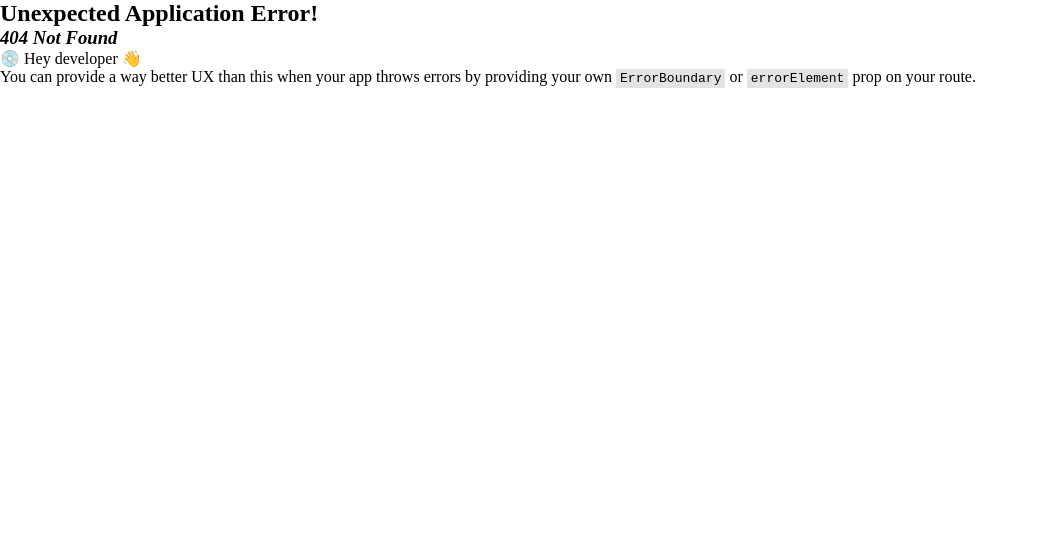
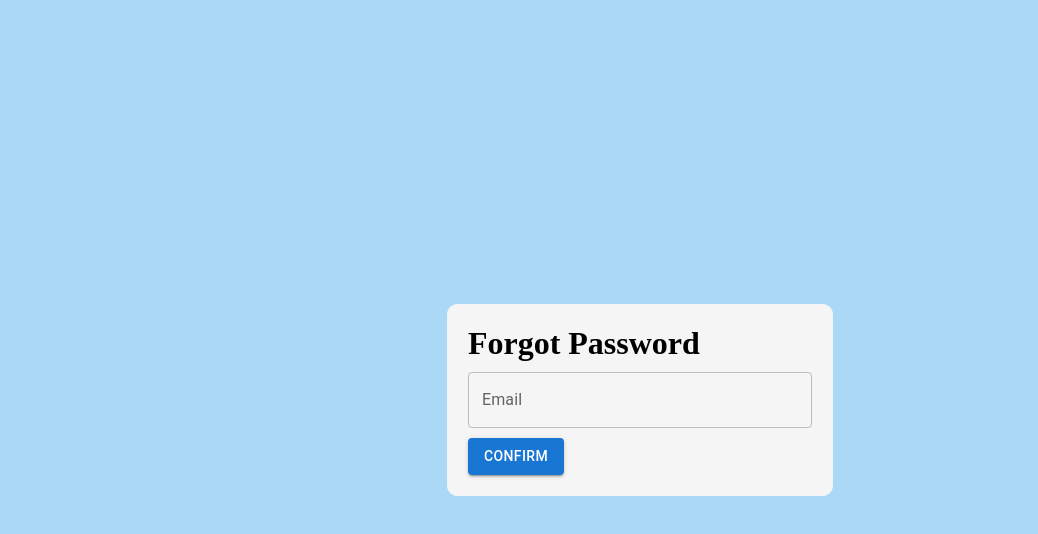
Before and after one commit to amitroy4/alap, a React (Vite) app: page /forgotpassword in a window 1280 px wide. Before the commit this address had no page. Shown: the top 534 px of the page, without its empty margins (0-1038 px from the left). Built offline with nearby package versions, Linux system fonts and the light colour scheme.

Commit message:
alap - 3 (part-1)

```diff
--- a/src/App.jsx
+++ b/src/App.jsx
@@ -6,12 +6,16 @@ import {
 } from "react-router-dom";
 import Registration from "./pages/Registration"
 import Login from "./pages/Login";
+import ForgotPassword from "./pages/ForgotPassword";
+import Home from "./pages/Home";
 
 const router = createBrowserRouter(
     createRoutesFromElements(
         <Route>
             <Route path="/" element={<Registration />}></Route>
             <Route path="/login" element={<Login />}></Route>
+            <Route path="/forgotpassword" element={<ForgotPassword />}></Route>
+            <Route path="/home" element={<Home />}></Route>
         </Route>
     )
 );
--- a/src/index.css
+++ b/src/index.css
@@ -42,3 +42,22 @@
 .warning-w {
     width: 70% !important;
 }
+
+.forgotPassword{
+    background: #ABD8F6;
+    height: 100vh;
+    display: flex;
+    justify-content: center;
+    align-items: center;
+}
+.forgotPassword .box{
+    padding: 20px;
+    background: #f5f5f5;
+    border: 1px solid #f5f5f5;
+    border-radius: 10px;
+}
+
+.forgotPassword .box .MuiFormControl-root{
+    width: 100%;
+    margin: 10px 0;
+}
--- /dev/null
+++ b/src/pages/ForgotPassword.jsx
@@ -0,0 +1,36 @@
+import React, { useState } from 'react'
+import { TextField, Button } from '@mui/material';
+import { getAuth, sendPasswordResetEmail } from "firebase/auth";
+import { useNavigate } from 'react-router-dom';
+
+const ForgotPassword = () => {
+
+  const auth = getAuth();
+  let navigate = useNavigate()
+  let [text, setText] = useState("")
+
+  let handleForgotPassword = () => {
+    console.log(text)
+    sendPasswordResetEmail(auth, text)
+      .then(() => {
+        navigate("/login")
+      })
+      .catch((error) => {
+        const errorCode = error.code;
+        const errorMessage = error.message;
+        // ..
+      });
+  }
+
+  return (
+    <div className='forgotPassword'>
+      <div className='box'>
+        <h1>Forgot Password</h1>
+        <TextField onChange={(e) => setText(e.target.value)} id="outlined-basic" label="Email" variant="outlined" />
+        <Button onClick={handleForgotPassword} variant="contained">Confirm</Button>
+      </div>
+    </div>
+  )
+}
+
+export default ForgotPassword
--- /dev/null
+++ b/src/pages/Home.jsx
@@ -0,0 +1,23 @@
+import React from 'react'
+import { Button } from '@mui/material';
+import { getAuth, signOut } from "firebase/auth";
+import { useNavigate } from 'react-router-dom';
+
+const Home = () => {
+    const auth = getAuth();
+    let navigate = useNavigate()
+
+let handleLogOut = ()=>{
+    signOut(auth).then(() => {
+        // Sign-out successful.
+        navigate("/login")
+      }).catch((error) => {
+        // An error happened.
+      });
+}
+    return (
+        <Button onClick={handleLogOut} variant="contained">Log Out</Button>
+    )
+}
+
+export default Home
--- a/src/pages/Login.jsx
+++ b/src/pages/Login.jsx
@@ -6,7 +6,7 @@ import loginimg from "../assets/loginimg.png";
 import google from "../assets/google.png";
 import { getAuth, signInWithEmailAndPassword, GoogleAuthProvider, signInWithPopup } from "firebase/auth";
 import Headingforreglog from '../components/Headingforreglog';
-import { Link } from 'react-router-dom';
+import { Link, useNavigate } from 'react-router-dom';
 
 
 let initialValues = {
@@ -21,6 +21,7 @@ const Login = () => {
     const auth = getAuth();
 
     const provider = new GoogleAuthProvider();
+    let navigate = useNavigate()
 
     let [values, setValues] = useState(initialValues)
 
@@ -60,14 +61,34 @@ const Login = () => {
                 password: "",
                 loading: false,
             })
-            // navigate("/")
-            // home page link
-        })
+            navigate("/home")
+        }).catch((error) => {
+            const errorCode = error.code;
+            const errorMessage = error.message;
+            if (errorCode.includes("invalid-email")) {
+                setValues({
+                    ...values,
+                    email: "",
+                    password: "",
+                    loading: false,
+                })
+                console.log(errorCode)
+            }
+            if (errorCode.includes("wrong-password")) {
+                setValues({
+                    ...values,
+                    password: "",
+                    loading: false,
+                })
+                console.log(errorCode)
+            }
+        });
     }
 
     let handleGoogleLogin = () => {
         signInWithPopup(auth, provider).then((result) => {
             console.log(result)
+            navigate("/home")
         })
     }
 
@@ -80,12 +101,12 @@ const Login = () => {
                     <div className='regInput'>
                         <TextField onChange={handleValues} name='email' type='email' id="outlined-basic" label="Email Address" variant="outlined" value={values.email} />
                     </div>
-                    {values.error.includes("Email") && <Alert className='warning-w' severity="error" style={{ marginBottom: "20px" }}>{values.error}</Alert>}
+                    {values.error?.includes("Email") && <Alert className='warning-w' severity="error" style={{ marginBottom: "20px" }}>{values.error}</Alert>}
 
                     <div className='regInput'>
                         <TextField onChange={handleValues} name='password' type='password' id="outlined-basic" label="Password" variant="outlined" value={values.password} />
                     </div>
-                    {values.error.includes("Password") && <Alert className='warning-w' severity="error" style={{ marginBottom: "20px" }}>{values.error}</Alert>}
+                    {values.error?.includes("Password") && <Alert className='warning-w' severity="error" style={{ marginBottom: "20px" }}>{values.error}</Alert>}
 
                     <Alert className='warning-w' severity="info" style={{ marginBottom: "20px" }}>Don't Have An Account? <strong><Link to="/">Registration</Link></strong></Alert>
 
--- a/src/pages/Registration.jsx
+++ b/src/pages/Registration.jsx
@@ -65,18 +65,19 @@ const Registration = () => {
             ...values,
             loading: true,
         })
-        createUserWithEmailAndPassword(auth, email, password).then(() => {
+        createUserWithEmailAndPassword(auth, email, password).then((user) => {
             sendEmailVerification(auth.currentUser)
                 .then(() => {
                     console.log("Email send")
                 });
+
             setValues({
                 email: "",
                 fullName: "",
                 password: "",
                 loading: false,
             })
-            // navigate("/login")
+            navigate("/login")
         })
     }
 
@@ -90,17 +91,17 @@ const Registration = () => {
                     <div className='regInput'>
                         <TextField onChange={handleValues} name='email' type='email' id="outlined-basic" label="Email Address" variant="outlined" value={values.email} />
                     </div>
-                    {values.error.includes("Email") && <Alert className='warning-w' severity="error" style={{ marginBottom: "20px" }}>{values.error}</Alert>}
+                    {values.error?.includes("Email") && <Alert className='warning-w' severity="error" style={{ marginBottom: "20px" }}>{values.error}</Alert>}
 
                     <div className='regInput'>
                         <TextField onChange={handleValues} name='fullName' type='text' id="outlined-basic" label="Full Name" variant="outlined" value={values.fullName} />
                     </div>
-                    {values.error.includes("Full") && <Alert className='warning-w' severity="error" style={{ marginBottom: "20px" }}>{values.error}</Alert>}
+                    {values.error?.includes("Full") && <Alert className='warning-w' severity="error" style={{ marginBottom: "20px" }}>{values.error}</Alert>}
 
                     <div className='regInput'>
                         <TextField onChange={handleValues} name='password' type='password' id="outlined-basic" label="Password" variant="outlined" value={values.password} />
                     </div>
-                    {values.error.includes("Password") && <Alert className='warning-w' severity="error" style={{ marginBottom: "20px" }}>{values.error}</Alert>}
+                    {values.error?.includes("Password") && <Alert className='warning-w' severity="error" style={{ marginBottom: "20px" }}>{values.error}</Alert>}
 
                     <Alert className='warning-w' severity="info" style={{ marginBottom: "20px" }}>Have An Account? <strong><Link to="/login">Login</Link></strong></Alert>
 
@@ -115,6 +116,8 @@ const Registration = () => {
                         </LoadingButton>
                         : <Button onClick={handleSubmit} className='btnsl' variant="contained">Sign up </Button>
                     }
+
+                    <Alert className='warning-w' severity="error" style={{ marginTop: "20px" }}>Forgot Password <strong><Link to="/forgotpassword">Click Here</Link></strong></Alert>
                 </div>
             </Grid>
             <Grid item xs={6}>
```
Lines whose indentation alone changed are shown as unchanged.
